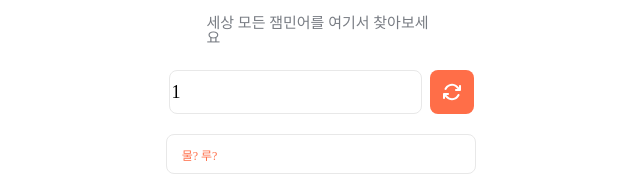
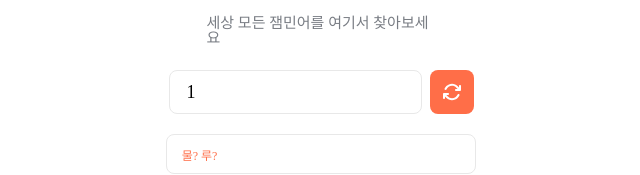
Before and after one commit to 31th-SOPKATHON-2/Client, a React (Create React App) app: page /result/1 in a window 1280 px wide. Shown: the part 265-440 px from the top of the page, without its empty margins (319-959 px from the left). Built offline with nearby package versions, Linux system fonts and the light colour scheme; no server answers.

Commit message:
chore : input padding 수정

```diff
--- a/src/components/HomeResult.jsx
+++ b/src/components/HomeResult.jsx
@@ -28,13 +28,11 @@ export default function HomeResult() {
 
   const handleChange = e => {
     setInputValue(e.target.value);
-    console.log(inputValue);
   };
 
   const handleSubmit = e => {
     e.preventDefault();
     navigate(`/result/${inputValue}`);
-    console.log(`/result/${inputValue}`);
   };
 
   return (
@@ -87,7 +85,8 @@ const StSearchedContainer = styled.form`
 `;
 
 const StSearchedWord = styled.input`
-  width: 253px;
+  min-width: 25.3rem;
+  padding-left: 1.7rem;
   height: 44px;
 
   font-weight: ${theme.fontWeight.medium};
--- a/src/pages/Home.jsx
+++ b/src/pages/Home.jsx
@@ -54,7 +54,7 @@ const StHomeSearchContainer = styled.form`
 `;
 
 const StHomeSearchInput = styled.input`
-  width: 25.3rem;
+  padding: 1rem 9.8rem 0.9rem 1.7rem;
   height: 4.4rem;
 
   border: 2px solid ${theme.colors.grey200};
```
